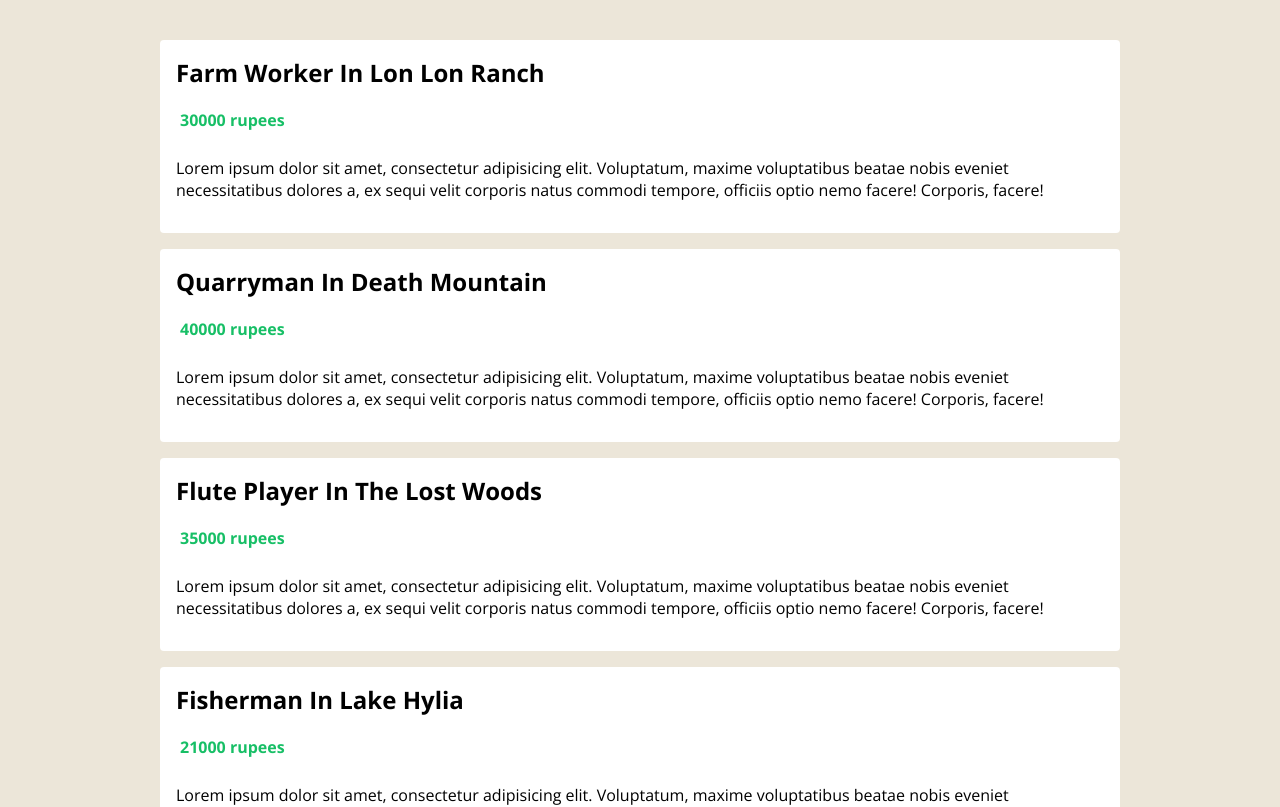
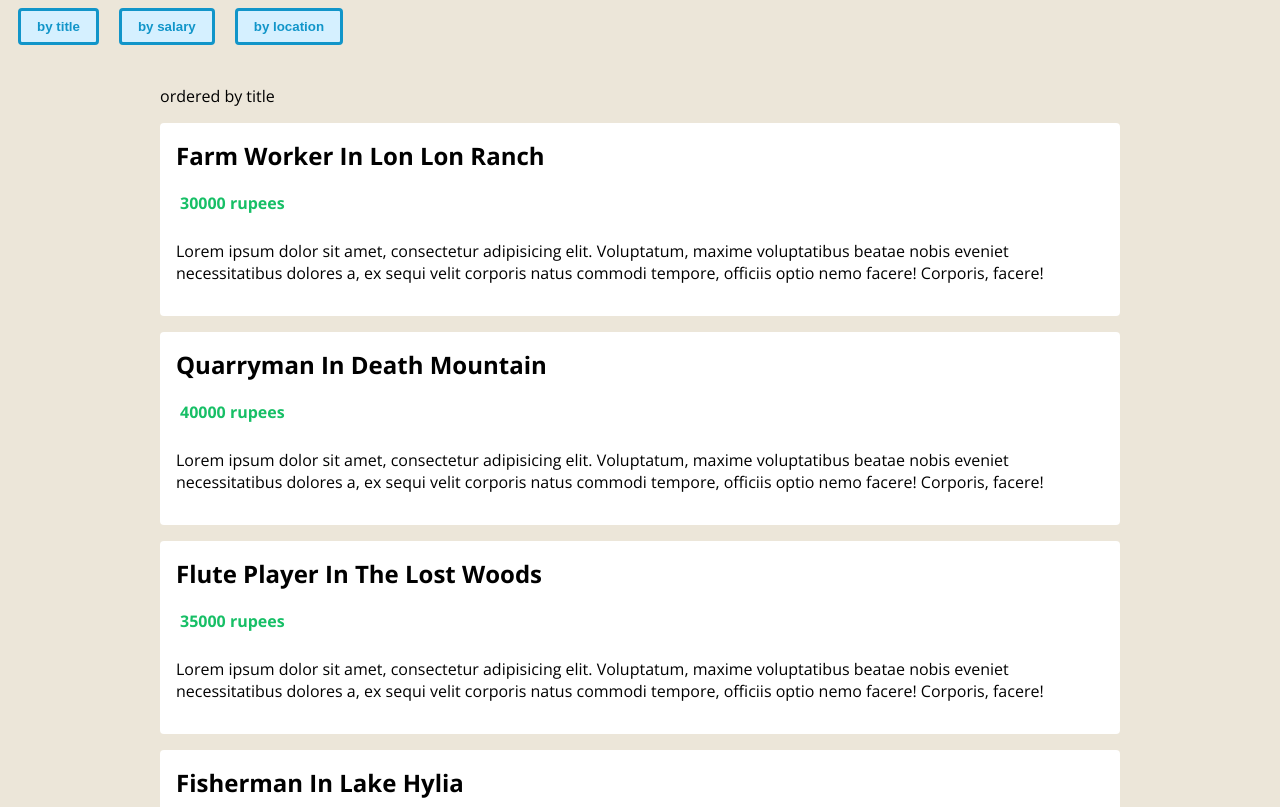
Before and after one commit to dakravchenko/vue3-with-ts, a Vue app in the folder hyrule/: page / in a window 1280 px wide. Shown: the top 807 px of the page. Built offline with nearby package versions, Linux system fonts and the light colour scheme.

Commit message:
click events for filtering jobs

```diff
--- a/hyrule/src/App.vue
+++ b/hyrule/src/App.vue
@@ -1,6 +1,11 @@
 <template>
   <div class="app">
-    <JobList :jobs="jobs"/>
+    <div class="order">
+      <button @click="handleClick('title')">by title</button>
+      <button @click="handleClick('salary')">by salary</button>
+      <button @click="handleClick('location')">by location</button>
+    </div>
+    <JobList :jobs="jobs" :order="order"/>
   </div>
 </template>
 
@@ -8,23 +13,12 @@
 import { defineComponent, reactive, ref, toRefs } from 'vue';
 import Job from './types/Job'
 import JobList from './components/JobList.vue'
+import OrderTerm from './types/OrderTerm'
 
 export default defineComponent({
   name: 'App',
   components: {JobList},
   setup(){
-    // const state = reactive({
-    //   name: 'Link',
-    //   age: 25 as number | string
-    // })
-
-    // state.name = 'shaun'
-    // return {...toRefs(state)}
-    // const name = ref('Link')
-    // const age = ref<number | string>(25)
-
-
-    // return {name, age}
     const jobs = ref<Job[]>([
       { title: 'farm worker', location: 'lon lon ranch', salary: 30000, id: '1' },
       { title: 'quarryman', location: 'death mountain', salary: 40000, id: '2' },
@@ -32,11 +26,31 @@
       { title: 'fisherman', location: 'lake hylia', salary: 21000, id: '4' },
       { title: 'prison guard', location: 'gerudo valley', salary: 32000, id: '5' }
     ])
-      return {jobs}
+
+    const order = ref<OrderTerm>('title')
+    const handleClick = (term : OrderTerm) => {
+      order.value = term
+    }
+      return {jobs, handleClick, order}
   },
 });
 </script>
 
 <style>
-
+header {
+    text-align: center;
+  }
+  header .order {
+    margin-top: 20px;
+  }
+  button {
+    margin: 0 10px;
+    color: #1195c9;
+    border: 3px solid #1195c9;
+    background: #d5f0ff;
+    padding: 8px 16px;
+    border-radius: 4px;
+    cursor: pointer;
+    font-weight: bold;
+  }
 </style>
--- a/hyrule/src/components/JobList.vue
+++ b/hyrule/src/components/JobList.vue
@@ -1,5 +1,6 @@
 <template>
     <div class="job-list">
+        <p>ordered by {{ order }}</p>
         <ul>
             <li v-for="job in jobs" :key="job.id">
                 <h2>{{ job.title }} in {{ job.location }}</h2>
@@ -17,12 +18,17 @@
 <script lang="ts">
 import { defineComponent, PropType } from 'vue'
 import Job from '@/types/Job'
+import OrderTerm from '@/types/OrderTerm'
 
 export default defineComponent({
     props: {
         jobs : {
             required: true,
             type: Array as PropType<Job[]>
+        },
+        order : {
+            required: true,
+            type: String as PropType<OrderTerm>
         }
     }
 })
--- /dev/null
+++ b/hyrule/src/types/OrderTerm.ts
@@ -0,0 +1,3 @@
+type OrderTerm = 'location' | 'title' | 'salary'
+
+export default OrderTerm
```
